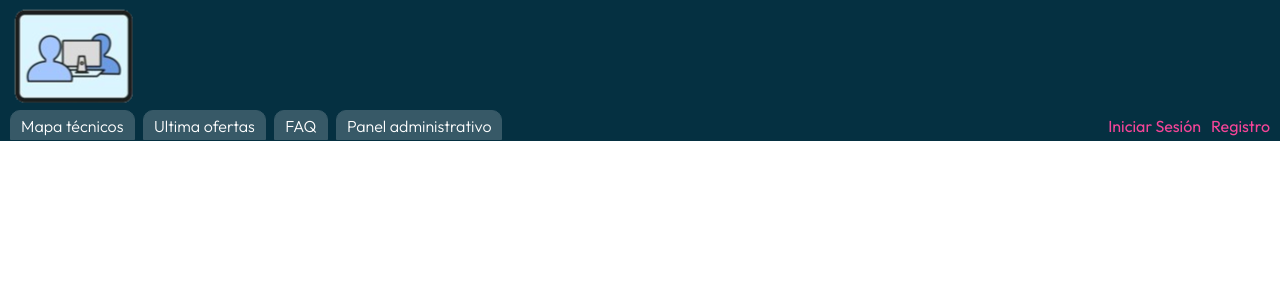
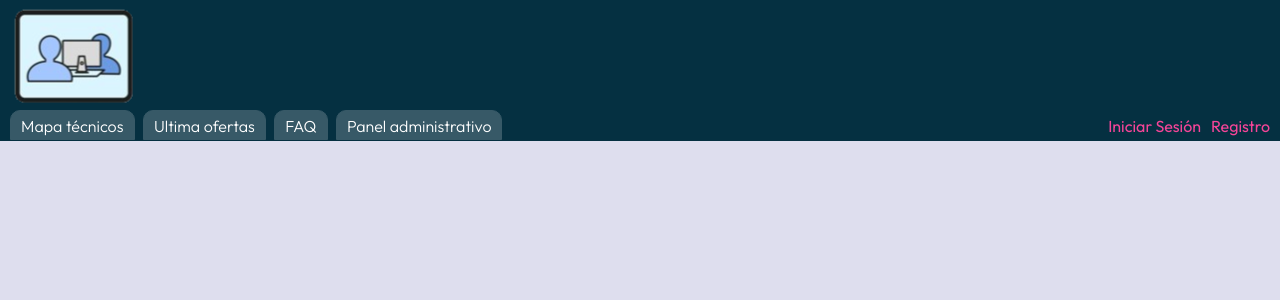
Before and after one commit to 9c23a5/tindware-web, a PHP site: page / in a window 1280 px wide. Shown: the top 300 px of the page. Run offline with PHP 8.4, Linux system fonts and the light colour scheme; data that the repository does not hold is empty.

Commit message:
comenzar main.css

```diff
--- /dev/null
+++ b/css/main.css
@@ -0,0 +1,3 @@
+body {
+    background-color: #dedeee;
+}
--- a/do_login.php
+++ b/do_login.php
@@ -51,6 +51,7 @@
          echo HIDE;
      }
     ?>
+    <div id="main">
         <div id="dologin_success">
             Bienvenido, <?php echo $datosUser['username'] ?>. <a href="index.php">Volver al inicio</a>
         </div>
@@ -78,6 +79,6 @@
         }
         mysqli_close($con);
         ?>
-
+    </div>
 </body>
 </html>
--- a/inc/header.php
+++ b/inc/header.php
@@ -13,6 +13,8 @@ $datosUser = obtenerDatosUser($id_user);
     <!-- CSS local -->
     <link rel="stylesheet" href="../css/misc.css" type="text/css"/>
     <link rel="stylesheet" href="../css/menu.css" type="text/css"/>
+    <link rel="stylesheet" href="../css/main.css" type="text/css"/>
+    <!-- Meta -->
     <meta charset="UTF-8">
     <meta http-equiv="X-UA-Compatible" content="IE=edge">
     <meta name="viewport" content="width=device-width, initial-scale=1.0">
--- a/index.php
+++ b/index.php
@@ -12,5 +12,8 @@
     # Incluir header
     include 'inc/header.php';
     ?>
+    <div id="main">
+        <!-- Aqui va el contenido despues del header -->
+    </div>
 </body>
 </html>
```
Lines whose indentation alone changed are shown as unchanged.
